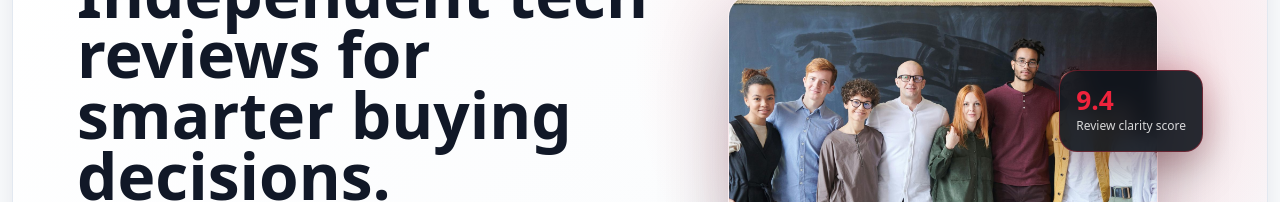
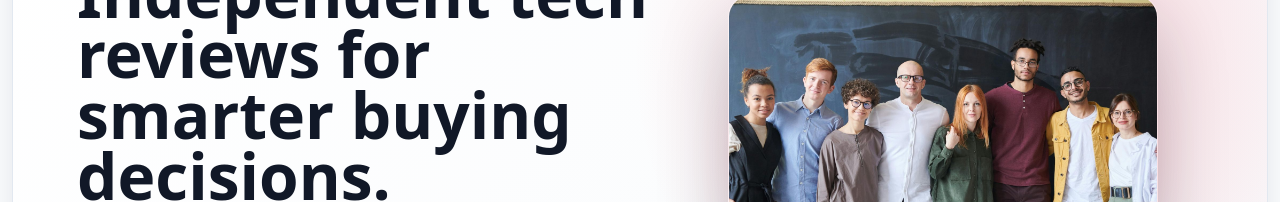
Before and after one commit to chriskejw/cpro-review.com, a plain HTML site: page about.html in a window 1280 px wide. Shown: the part 281-483 px from the top of the page. Drawn offline with nearby package versions, Linux system fonts and the light colour scheme.

Commit message:
Remove about hero score overlay

```diff
--- a/about.html
+++ b/about.html
@@ -47,10 +47,6 @@
 
       <div class="about-hero-card">
         <img src="assets/images/profile.jpg" alt="CProReview testing desk" class="about-hero-img">
-        <div class="about-score-card">
-          <strong>9.4</strong>
-          <span>Review clarity score</span>
-        </div>
       </div>
     </section>
 
--- a/style.css
+++ b/style.css
@@ -1443,30 +1443,6 @@ html[data-theme="dark"] .about-hero{
   border:1px solid rgba(255,255,255,.14);
   box-shadow:0 28px 70px rgba(15,23,42,.24);
 }
-.about-score-card{
-  position:absolute;
-  right:0;
-  top:26%;
-  display:grid;
-  gap:.15rem;
-  min-width:112px;
-  padding:1rem;
-  border-radius:18px;
-  border:1px solid rgba(239,35,60,.34);
-  background:rgba(16,20,28,.9);
-  color:#fff;
-  box-shadow:0 18px 40px rgba(0,0,0,.28),0 0 34px rgba(239,35,60,.22);
-  backdrop-filter:blur(10px);
-}
-.about-score-card strong{
-  color:var(--color-primary);
-  font-size:1.65rem;
-  line-height:1;
-}
-.about-score-card span{
-  font-size:.75rem;
-  color:rgba(255,255,255,.82);
-}
 .about-value-grid{
   display:grid;
   grid-template-columns:repeat(4,minmax(0,1fr));
@@ -1583,11 +1559,6 @@ html[data-theme="dark"] .about-panel:hover{
   .about-value-grid{
     grid-template-columns:1fr;
   }
-  .about-score-card{
-    right:.5rem;
-    top:auto;
-    bottom:.5rem;
-  }
 }
 .article-narrow{
   padding:clamp(1.2rem,3vw,2rem);
```
